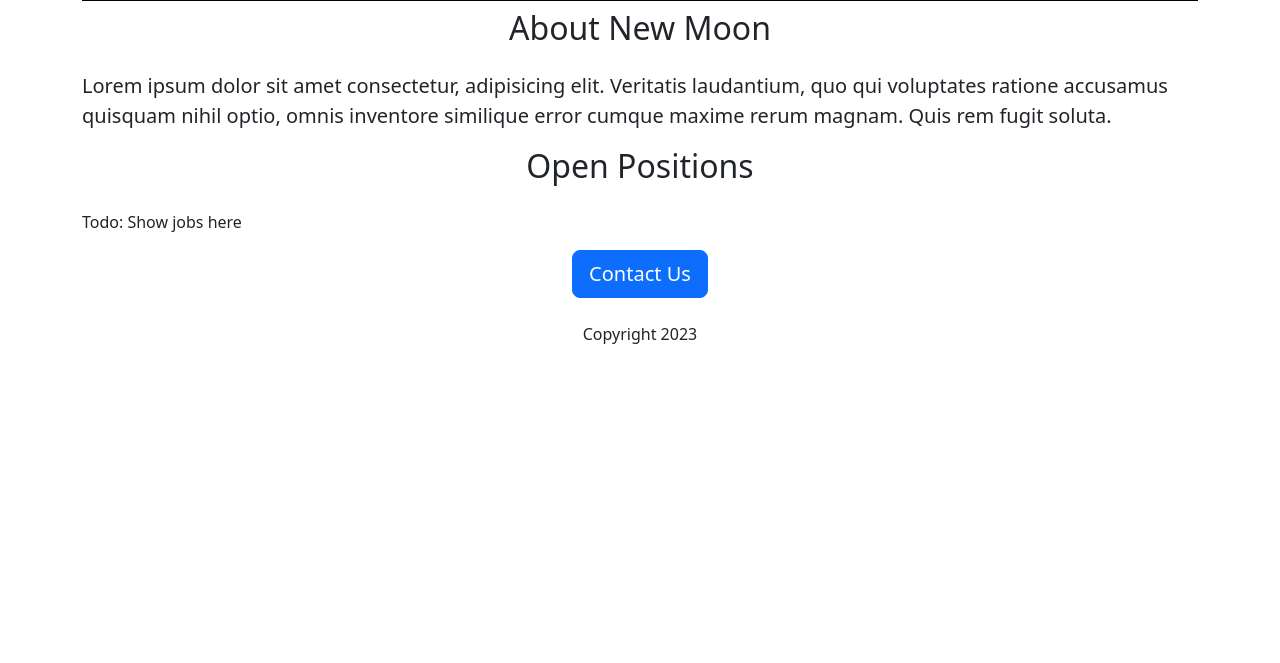
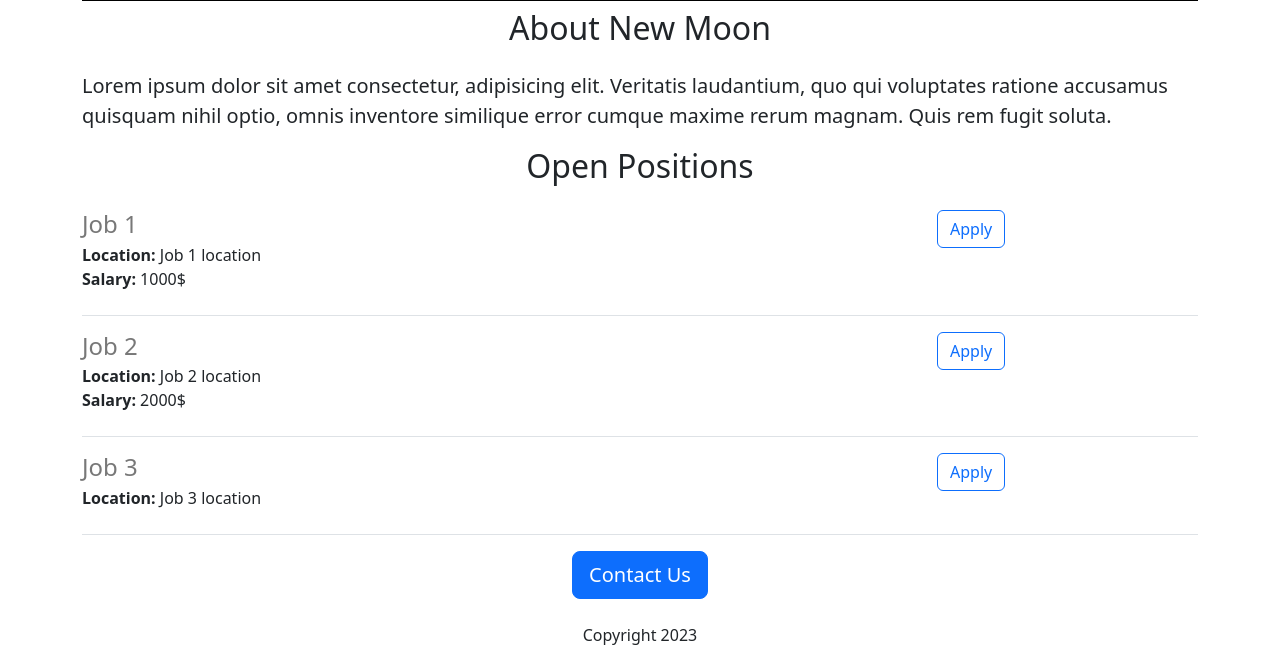
Before and after one commit to JLSC30/Career-Website, a Flask app: page / in a window 1280 px wide. Shown: the part 439-1102 px from the top of the page. Before the commit the page ends 783 px from the top, so only its background shows below. Run offline with Flask 2, Linux system fonts and the light colour scheme.

Commit message:
Add Dynamic data

```diff
--- a/app.py
+++ b/app.py
@@ -2,10 +2,27 @@ from flask import Flask, render_template
 
 app = Flask(__name__)
 
+JOBS=[
+  {
+    'id': 1,
+    'title': 'Job 1',
+    'location': 'Job 1 location',
+    'salary': '1000$',
+  },{
+    'id': 2,
+    'title': 'Job 2',
+    'location': 'Job 2 location',
+    'salary': '2000$',
+  },{
+    'id': 3,
+    'title': 'Job 3',
+    'location': 'Job 3 location',
+  }
+]
 
 @app.route("/")
 def hello_world():
-  return render_template('home.html')
+  return render_template('home.html', jobs=JOBS)
 
 
 if __name__ == "__main__":
--- a/templates/home.html
+++ b/templates/home.html
@@ -22,7 +22,11 @@
     <h2 class="text-center mt-2 mb-4">About New Moon</h2>
     <p class="lead">Lorem ipsum dolor sit amet consectetur, adipisicing elit. Veritatis laudantium, quo qui voluptates ratione accusamus quisquam nihil optio, omnis inventore similique error cumque maxime rerum magnam. Quis rem fugit soluta.</p>
     <h2 class="text-center mt-2 mb-4">Open Positions</h2>
-    <p>Todo: Show jobs here</p>
+    <p>
+      {% for job in jobs%}
+        {% include 'jobitem.html' %}
+      {% endfor %}
+    </p>
     <div class="text-center">
       <button class="btn btn-primary btn-lg">Contact Us</button>
       <p class="mt-4">Copyright 2023</p>
--- /dev/null
+++ b/templates/jobitem.html
@@ -0,0 +1,18 @@
+<div style="margin-bottom:16px;" class="border-bottom pb-4">
+    <div class="row">
+        <div class="col-9">
+            <h4 style="color: rgb(120,120,120); margin-bottom:4px;">{{ job['title']}}</h4>
+            <div>
+                <b>Location:</b> {{ job['location']}}
+            </div>
+            {% if 'salary' in job %}
+            <div>
+                <b>Salary:</b> {{ job['salary']}}
+            </div>
+            {% endif %}
+        </div>
+        <div class="col-3">
+            <button class="btn btn-outline-primary">Apply</button>
+        </div>
+    </div>
+</div>
```
